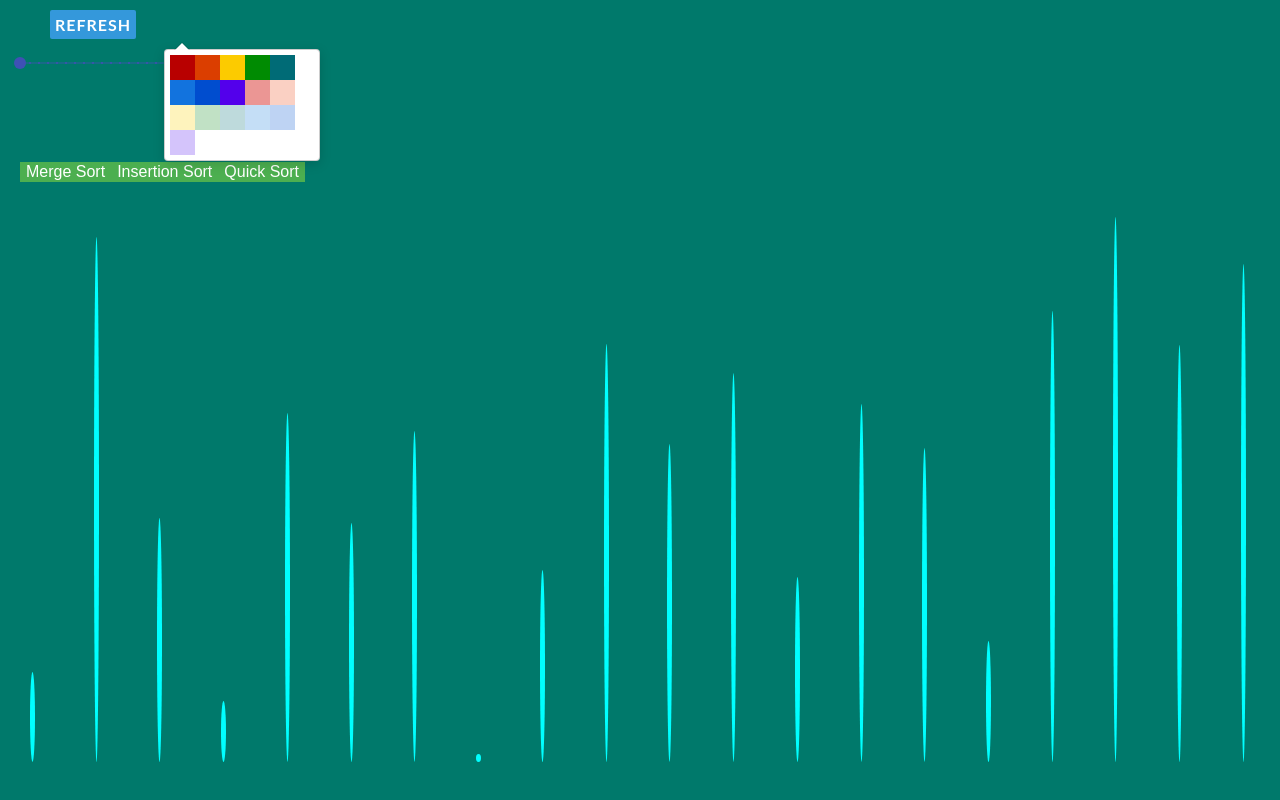
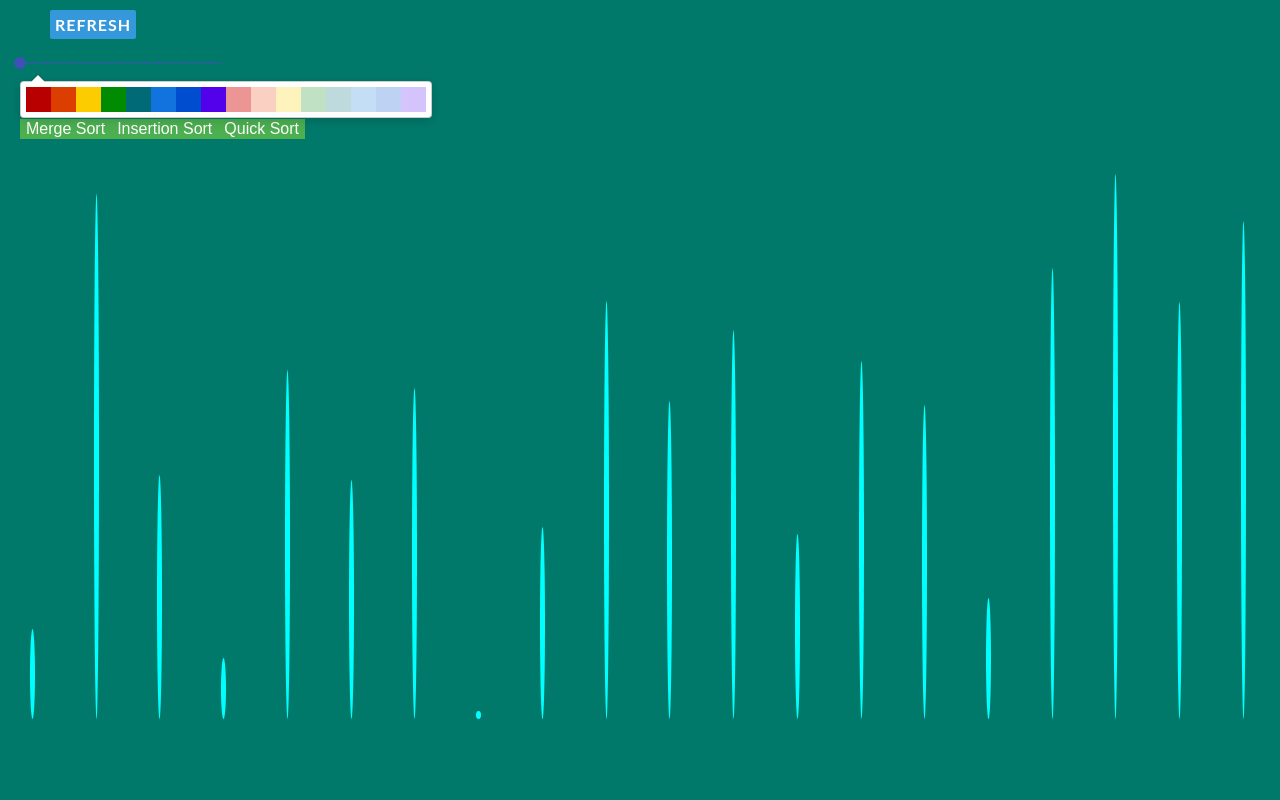
Before and after one commit to Roman1510/sorting-algorithms, a React (Create React App) app: page / in a window 1280 px wide. Built offline with nearby package versions, Linux system fonts and the light colour scheme.

Commit message:
fixed color

```diff
--- a/src/components/App.jsx
+++ b/src/components/App.jsx
@@ -106,8 +106,7 @@ function App() {
         <button onClick={() => RefreshButton(SIZE)} className="btn btn-1">
           Refresh
         </button>
-        <div className="adjust">
-          <div style={{ width: "200px" }}>
+        <div style={{ width: "200px" }}>
             <Slider
               defaultValue={20}
               aria-labelledby="discrete-slider"
@@ -122,10 +121,15 @@ function App() {
               }}
             />
           </div>
-          <GithubPicker
-            value={mainColor}
-            onChangeComplete={handleColorChange}
-          />
+        <div className="adjust">
+
+          <div className="picker">
+            <GithubPicker
+              value={mainColor}
+              width="400px"
+              onChangeComplete={handleColorChange}
+            />
+          </div>
         </div>
 
         <div>
--- a/src/index.css
+++ b/src/index.css
@@ -133,3 +133,6 @@ code {
 .sorting-buttons:active{
   background-color: #7fb881;
 }
+.picker{
+  float: right;
+}
```
Also changed, not shown: 1 other file (tests, documents, lock files or other folders).
